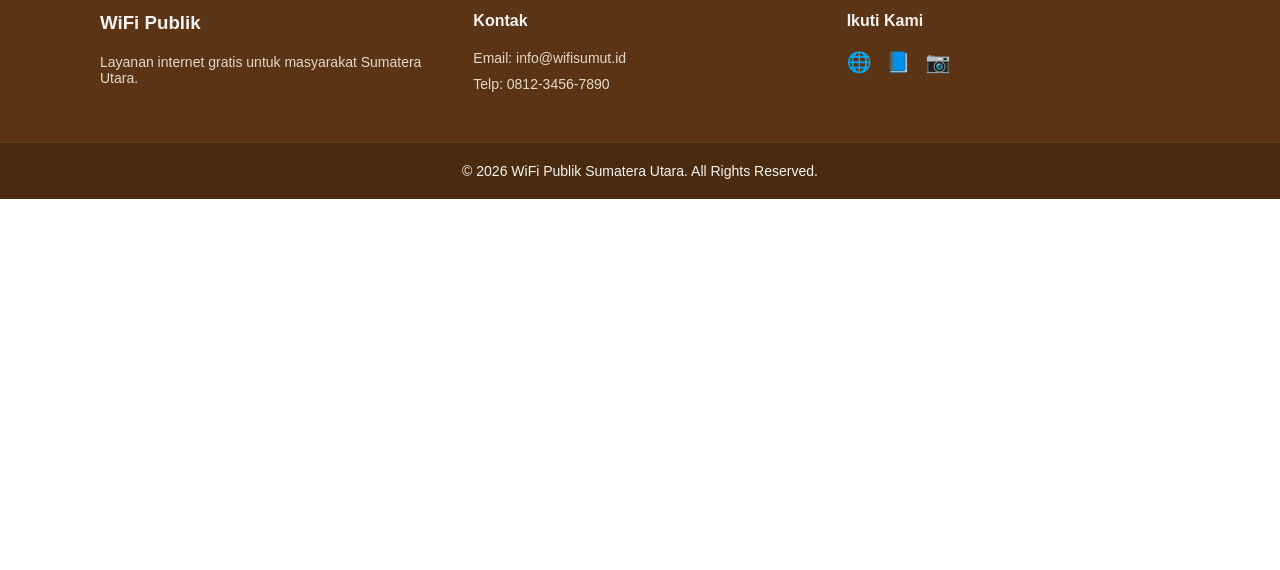
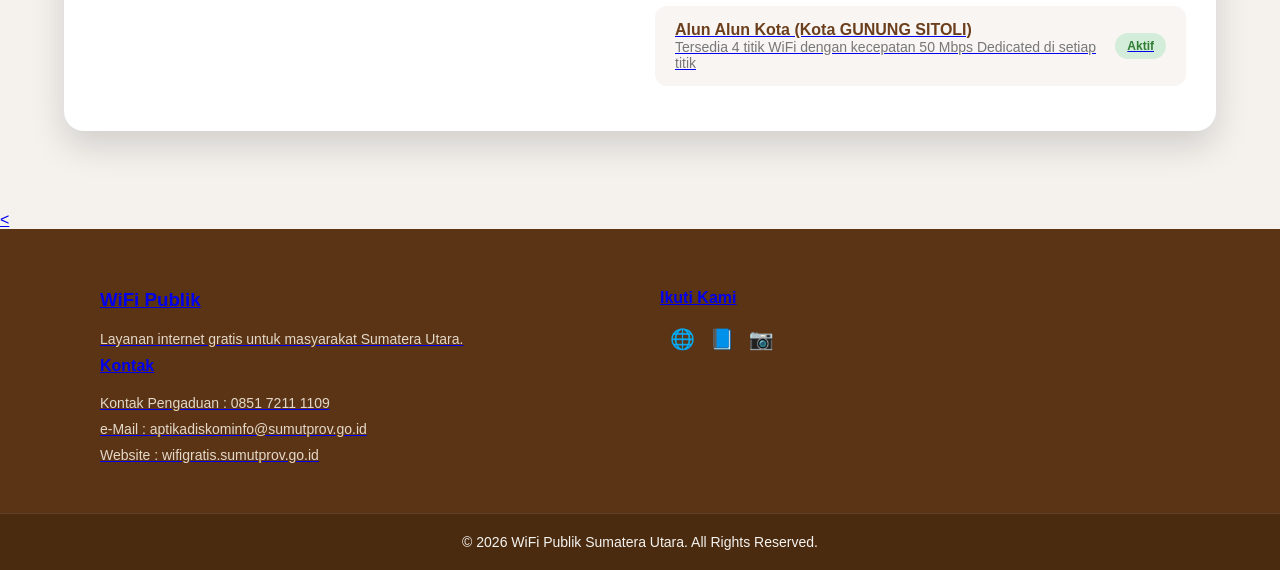
Before and after one commit to mcriezaldy/LandingPage, a Django app: page / in a window 1280 px wide. Shown: the part 1784-2354 px from the top of the page. Before the commit the page ends 1983 px from the top, so only its background shows below. Run offline with Django 4.2, Linux system fonts and the light colour scheme.

Commit message:
Menambah Link ke Survey dan Menambah Titik Lokasi di JS

```diff
--- a/website/static/website/style.css
+++ b/website/static/website/style.css
@@ -274,7 +274,7 @@ nav ul li a:hover {
 /* Maps */
 .map-box {
     width: 100%;
-    height: 600px;
+    height: 800px;
     border-radius: 10px;
 }
 
--- a/website/templates/website/index.html
+++ b/website/templates/website/index.html
@@ -35,8 +35,9 @@
             <p>Nikmati akses internet gratis di berbagai titik Sumatera Utara.</p>
 
             <div class="search-box">
-                <input type="text" placeholder="Cari lokasi WiFi...">
-                <button>Cari</button>
+<!--                <input type="text" placeholder="Cari lokasi WiFi...">-->
+                <a href="{% url 'landing' %}">
+                <button>ISI SURVEY</button>
             </div>
         </div>
     </div>
@@ -58,7 +59,7 @@
                 <div class="info-item">
                     <div>
                         <strong>Taman Cadika Pramuka (Kota MEDAN)</strong>
-                        <p>Kecepatan 50 Mbps Dedicated</p>
+                        <p>Tersedia 9 titik WiFi dengan kecepatan  50 Mbps Dedicated di setiap titik </p>
                     </div>
                     <span class="status aktif">Aktif</span>
                 </div>
@@ -66,7 +67,7 @@
                 <div class="info-item">
                     <div>
                         <strong>Taman Kebun Bunga (Kota MEDAN)</strong>
-                        <p>Kecepatan 50 Mbps Dedicated</p>
+                        <p>Tersedia 6 titik WiFi dengan kecepatan  50 Mbps Dedicated di setiap titik</p>
                     </div>
                     <span class="status aktif">Aktif</span>
                 </div>
@@ -74,7 +75,7 @@
                 <div class="info-item">
                     <div>
                         <strong>Lapangan Merdeka (Kota BINJAI)</strong>
-                        <p>Kecepatan 50 Mbps Dedicated</p>
+                        <p>Tersedia 8 titik WiFi dengan kecepatan  50 Mbps Dedicated di setiap titik</p>
                     </div>
                     <span class="status aktif">Aktif</span>
                 </div>
@@ -82,39 +83,47 @@
                 <div class="info-item">
                     <div>
                         <strong>Lapangan Merdeka (Kota TEBING TINGGI)</strong>
-                        <p>Kecepatan 50 Mbps Dedicated</p>
+                        <p>Tersedia 4 titik WiFi dengan kecepatan  50 Mbps Dedicated di setiap titik</p>
                     </div>
                     <span class="status maintenance">Maintenance</span>
                 </div>
 
                 <div class="info-item">
                     <div>
-                        <strong>Lapangan Merdeka</strong>
-                        <p>Gratis 24 jam</p>
+                        <strong>Lapangan Sultan Abdul Jalil Rahmadsyah (Kota TANJUNG BALAI)</strong>
+                        <p>Tersedia 6 titik WiFi dengan kecepatan  50 Mbps Dedicated di setiap titik</p>
                     </div>
                     <span class="status aktif">Aktif</span>
                 </div>
 
                 <div class="info-item">
                     <div>
-                        <strong>Lapangan Merdeka</strong>
-                        <p>Gratis 24 jam</p>
+                        <strong>Lapangan Alun Alun Haji Adam Malik (Kota PEMATANG SIANTAR)</strong>
+                        <p>Tersedia 4 titik WiFi dengan kecepatan  50 Mbps Dedicated di setiap titik</p>
                     </div>
                     <span class="status aktif">Aktif</span>
                 </div>
 
                 <div class="info-item">
                     <div>
-                        <strong>Lapangan Merdeka</strong>
-                        <p>Gratis 24 jam</p>
+                        <strong>Masjid Raya Padang Sidimpuan (Kota PADANG SIDEMPUAN)</strong>
+                        <p>Tersedia 4 titik WiFi dengan kecepatan  50 Mbps Dedicated di setiap titik</p>
                     </div>
                     <span class="status aktif">Aktif</span>
                 </div>
 
                 <div class="info-item">
                     <div>
-                        <strong>Lapangan Merdeka</strong>
-                        <p>Gratis 24 jam</p>
+                        <strong>Lapangan Simare-mare (Kota SIBOLGA)</strong>
+                        <p>Tersedia 4 titik WiFi dengan kecepatan  50 Mbps Dedicated di setiap titik</p>
+                    </div>
+                    <span class="status aktif">Aktif</span>
+                </div>
+
+                <div class="info-item">
+                    <div>
+                        <strong>Alun Alun Kota (Kota GUNUNG SITOLI)</strong>
+                        <p>Tersedia 4 titik WiFi dengan kecepatan  50 Mbps Dedicated di setiap titik</p>
                     </div>
                     <span class="status aktif">Aktif</span>
                 </div>
@@ -146,8 +155,9 @@
 
         <div class="footer-col">
             <h4>Kontak</h4>
-            <p>Email: info@wifisumut.id</p>
-            <p>Telp: 0812-3456-7890</p>
+            <p>Kontak Pengaduan : 0851 7211 1109</p>
+            <p>e-Mail : aptikadiskominfo@sumutprov.go.id</p>
+            <p>Website : wifigratis.sumutprov.go.id</p>
         </div>
 
         <div class="footer-col">
@@ -193,10 +203,33 @@ document.addEventListener("DOMContentLoaded", function() {
     });
 
     var locations = [
-        { name: "Taman Cadika Pramuka", lat: 3.5301536944823835, lng: 98.66036605796005 },
+        { name: "Taman Cadika Pramuka 1", lat: 3.530888, lng: 98.662632 },
+        { name: "Taman Cadika Pramuka 2", lat: 3.529495, lng: 98.662353 },
+        { name: "Taman Cadika Pramuka 3", lat: 3.5304704254190704, lng: 98.66100526818862 },
+        { name: "Taman Cadika Pramuka 4", lat: 3.530808, lng: 98.661770 },
+        { name: "Taman Cadika Pramuka 5", lat: 3.529200, lng: 98.661100 },
+        { name: "Taman Cadika Pramuka 6", lat: 3.529800, lng: 98.661100 },
+        { name: "Taman Cadika Pramuka 7", lat: 3.529180262038056, lng: 98.66156683463693 },
+        { name: "Taman Cadika Pramuka 8", lat: 3.531277629142216, lng: 98.6600508665593 },
+        { name: "Taman Cadika Pramuka 9", lat: 3.5299932259889446, lng: 98.66204921378633 },
         { name: "Taman Kebun Bunga", lat: 3.5875817333383457, lng: 98.66987843565998 },
         { name: "Lapangan Merdeka Binjai", lat: 3.6030582523433528, lng: 98.48121442037886 },
-        { name: "Lapangan Merdeka Tebing Tinggi", lat: 3.326893028241515, lng: 99.16310102193196 },
+        { name: "Lapangan Merdeka Tebing Tinggi 1", lat: 3.326668, lng: 99.163680 },
+        { name: "Lapangan Merdeka Tebing Tinggi 2", lat: 3.327390, lng: 99.162633 },
+        { name: "Lapangan Merdeka Tebing Tinggi 3", lat: 3.326830, lng: 99.162360 },
+        { name: "Lapangan Merdeka Tebing Tinggi 4", lat: 3.326815, lng: 99.162992 },
+        { name: "Alun Alun Gunung Sitoli 1", lat: 1.289900, lng: 97.614700 },
+        { name: "Alun Alun Gunung Sitoli 2", lat: 1.290200, lng: 97.615339 },
+        { name: "Alun Alun Gunung Sitoli 3", lat: 1.289700, lng: 97.615600 },
+        { name: "Alun Alun Gunung Sitoli 4", lat: 1.290300, lng: 97.614800 },
+        { name: "Alun Alun Gunung Sitoli 1", lat: 1.746100, lng: 98.775900 },
+        { name: "Alun Alun Gunung Sitoli 2", lat: 1.746600, lng: 98.775500 },
+        { name: "Alun Alun Gunung Sitoli 3", lat: 1.747400, lng: 98.775700 },
+        { name: "Masjid Raya Padang Sidimpuan", lat: 1.3737903414700694, lng: 99.27046544245417 },
+        { name: "Lapangan Alun Alun Haji Adam Malik", lat: 2.955914129300291, lng: 99.05985999990736 },
+        { name: "Lapangan Sultan Abdul Jalil Rahmadsyah", lat: 2.964108579695244, lng: 99.80100803442895 },
+
+
     ];
 
     locations.forEach(function(loc) {
```
